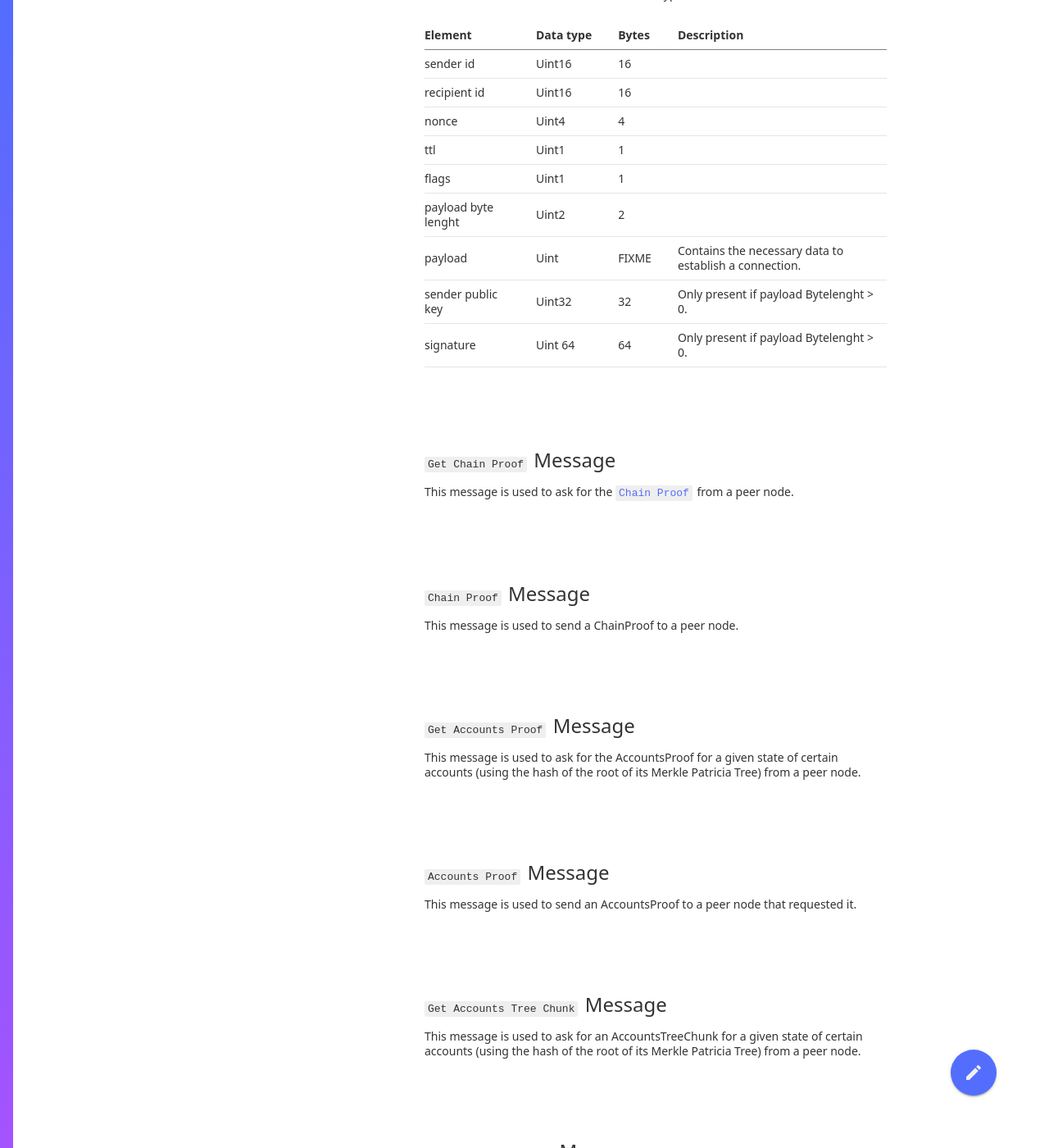
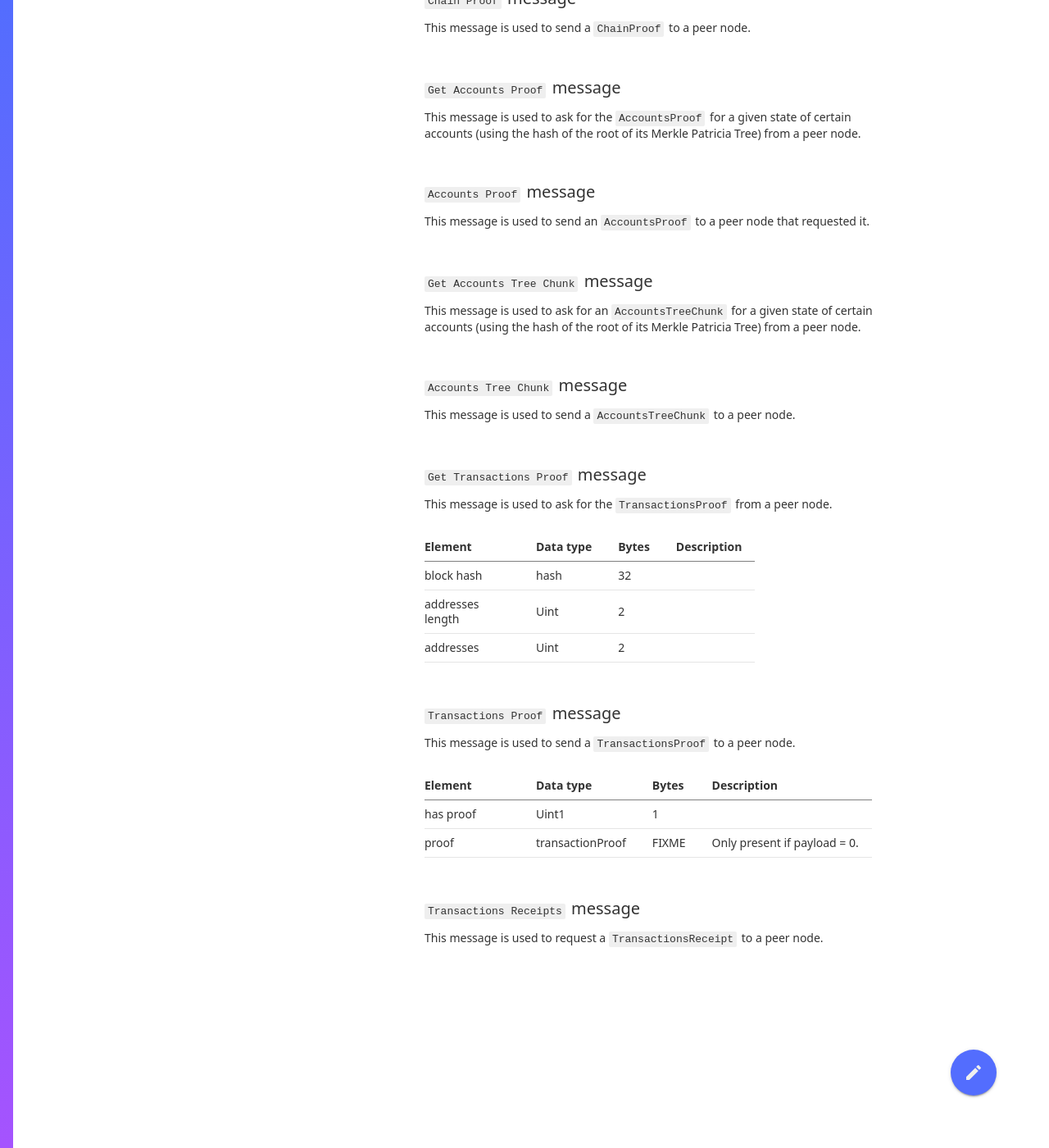
Before and after one commit to nimiq-network/developer-reference, a Jekyll site: the page built from chapters/messages.md, in a window 1280 px wide and 1400 px high, scrolled down 4555 px. Shown: the whole window at 82% size. Built offline with Jekyll 4.4.1, drawn with Linux system fonts in a browser that asks for light colours; our own code applies the rules of GitHub Pages for plain Markdown files; some of the changed text lies outside the part shown.

Commit message:
Fixes H2-H3

```diff
--- a/chapters/messages.md
+++ b/chapters/messages.md
@@ -13,11 +15,11 @@ Bassic message instance. This is usually not called directly but by subclasses.
 | lenght    | Uint4 | 4	 		      | lenght of the message. |
 | checksum  | Uint4 | 4	 		      | CRC32 checksum. |
 
-## Types of Messages
+## Types of messages
 
 According to its [Message Type](./constants.md#message-types), a message can be of any of the following types:
 
-### Version Message
+### Version message
 
 This message transmits the node's version of the protocol, peer ddress, the hash of its Genesis block, and the hash of the latest block in its blockchain (the head).
 
@@ -46,7 +48,7 @@ This message transmits the node's version of the protocol, peer ddress, the hash
 | signalId  | Uint2	 | 2     | Signaling Id (Add a link to a Signaling Section)     |
 | distance  | number		 | 1     | 0: self, 1: direct connection, 2: 1 hop |
 
-## Inventory Message
+### Inventory message
 
 The inventory message points a vector to requested data. The structure for `BaseInventoryMessage` is the following:
 
@@ -61,7 +63,7 @@ There are several sub-message categories related to inventory message:
   * Get Header
   * Not Found
 
-## `Get Blocks` Message
+### `Get Blocks` message
 
 
 | Element   | Data type      | Bytes | Description            |
@@ -70,23 +72,23 @@ There are several sub-message categories related to inventory message:
 | max inventory size | Uint1   | 2     | The number of blocks that are been asked.  |
 | direction | Uint1   | 1     | Defines if the blocks been asked are the ones after the locators or before the locators.  |
 
-## Block Message
+### Block message
 
 This message is used to send one block at a time (in serialized form).
 
-## Header Message
+### Header message
 
 This message is used to send one header at a time (in serialized form).
 
-## Transaction Message
+### Transaction message
 
 This message is used to send one transaction at a time (in serialized form) but can also contain an [`accountsProof`](/messages.md#accounts-proof-message).
 
-## Mempool Message
+### Mempool message
 
 This message is used to request to a peer node to send the transactions of its meempool.
 
-## Reject Message
+### Reject message
 
 This message is used to signal to a peer that something they sent us was rejected and the reason why it was rejected.
 
@@ -98,15 +100,15 @@ This message is used to signal to a peer that something they sent us was rejecte
 | byte length  | Uint1   | 1     |   |
 | extra data   | Uint2   | 2     |   |
 
-## Subscribe Message
+### Subscribe message
 
 This message is used to subscribe to messages from the node that this message is sent to.
 
-## Addresses Message
+### Addresses message
 
 This message is used to relay the addresses we know to other peers.
 
-## `Get Addresses` Message
+### `Get Addresses` message
 
 Ask for the addresses that the peer knows that use the specified protocols and provide the specified services.
 
@@ -115,15 +117,15 @@ Ask for the addresses that the peer knows that use the specified protocols and p
 | protocol mask| Uint1   | 1     | 0:DUMB, 1:WS, 2:RTC  			    |
 | service mask | Uint4   | 4     | 0: NONE, 1:LIGHT, 2:LIGHT, 4:FULL  |
 
-## Ping Message
+### Ping message
 
 This message is used to check if we can still communicate with a peer node.
 
-## Pong Message
+### Pong message
 
 This is the response to a ping message.
 
-## Signal Message
+### Signal message
 
 This message is used by [Browser Clients](/nodes-and-clients.md#browser-client) to send the signaling needed for to establish a connection with other clients of the same type.
 
@@ -140,33 +142,33 @@ This message is used by [Browser Clients](/nodes-and-clients.md#browser-client)
 | signature      | Uint 64  | 64    |Only present if payload Bytelenght > 0.  |
 
 
-## `Get Chain Proof` Message
+### `Get Chain Proof` message
 
 This message is used to ask for the [`Chain Proof`](/messages.md#chain-proof-message) from a peer node.
 
-## `Chain Proof` Message
+### `Chain Proof` message
 
-This message is used to send a ChainProof to a peer node.
+This message is used to send a `ChainProof` to a peer node.
 
-## `Get Accounts Proof` Message
+### `Get Accounts Proof` message
 
-This message is used to ask for the AccountsProof for a given state of certain accounts (using the hash of the root of its Merkle Patricia Tree) from a peer node.
+This message is used to ask for the `AccountsProof` for a given state of certain accounts (using the hash of the root of its Merkle Patricia Tree) from a peer node.
 
-## `Accounts Proof` Message
+### `Accounts Proof` message
 
-This message is used to send an AccountsProof to a peer node that requested it.
+This message is used to send an `AccountsProof` to a peer node that requested it.
 
-## `Get Accounts Tree Chunk` Message
+### `Get Accounts Tree Chunk` message
 
-This message is used to ask for an AccountsTreeChunk for a given state of certain accounts (using the hash of the root of its Merkle Patricia Tree) from a peer node.
+This message is used to ask for an `AccountsTreeChunk` for a given state of certain accounts (using the hash of the root of its Merkle Patricia Tree) from a peer node.
 
-## `Accounts Tree Chunk` Message
+### `Accounts Tree Chunk` message
 
-This message is used to send a AccountsTreeChunk to a peer node.
+This message is used to send a `AccountsTreeChunk` to a peer node.
 
-## `Get Transactions Proof` Message
+### `Get Transactions Proof` message
 
-This message is used to ask for the TransactionsProof from a peer node.
+This message is used to ask for the `TransactionsProof` from a peer node.
 
 | Element        | Data type      | Bytes | Description       			        |
 |----------------|----------------|-------|-------------------------------------|
@@ -174,15 +176,15 @@ This message is used to ask for the TransactionsProof from a peer node.
 | addresses length    | Uint  | 2 | 						   		    |
 | addresses     | Uint  | 2 | 						   		    |
 
-## `Transactions Proof` Message
+### `Transactions Proof` message
 
-This message is used to send a TransactionsProof to a peer node.
+This message is used to send a `TransactionsProof` to a peer node.
 
 | Element        | Data type      | Bytes | Description       			        |
 |----------------|----------------|-------|-------------------------------------|
 | has proof      | Uint1   | 1     | 						   		    |
 | proof          | transactionProof    | FIXME  | 	Only present if payload = 0.					   		    |
 
-## `Transactions Receipts` Message
+### `Transactions Receipts` message
 
-This message is used to request a TransactionsReceipt to a peer node.
+This message is used to request a `TransactionsReceipt` to a peer node.
```
Also changed, not shown: other parts of chapters/messages.md (+3 -1 lines).
